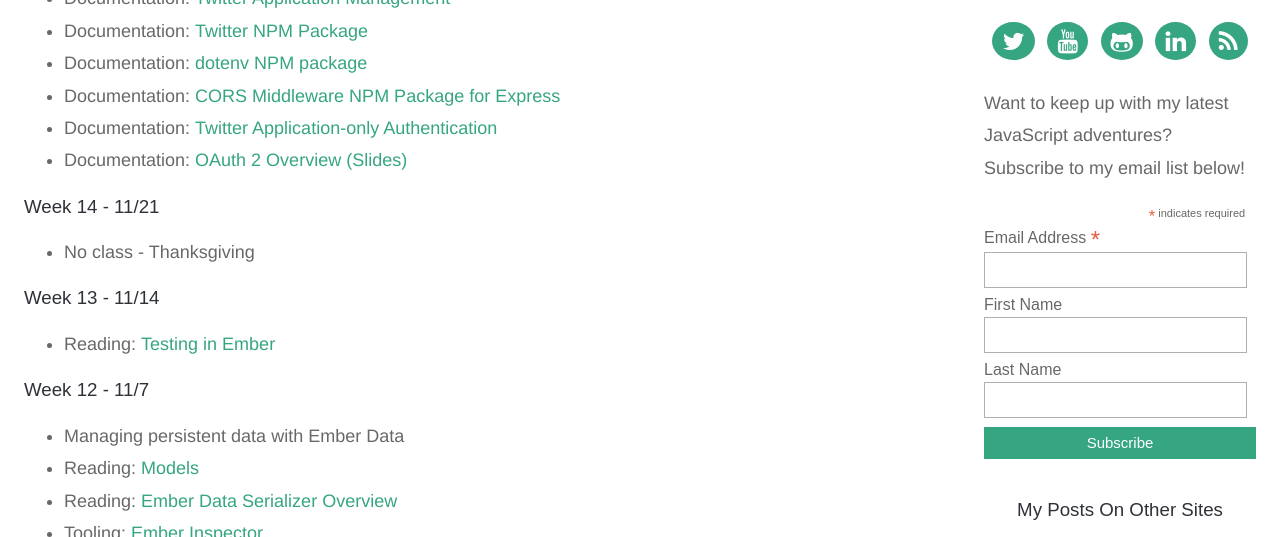
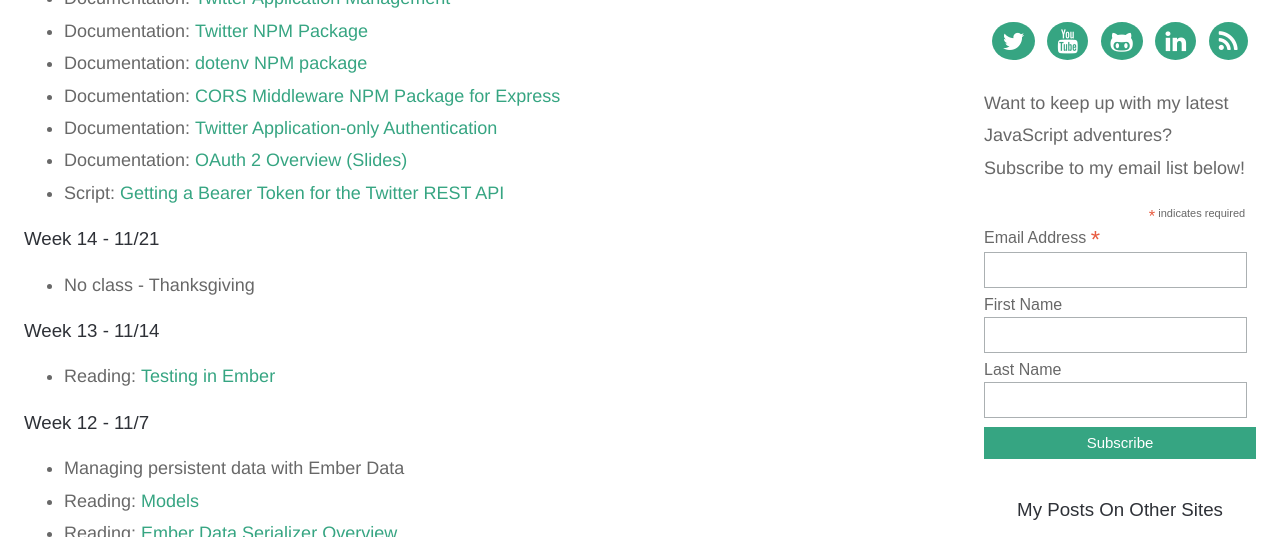
Before and after one commit to iamdtang/skaterdav85.github.io, a Jekyll site: the page built from itp-404/fall-2017.html, in a window 1280 px wide and 900 px high, cut to the strip 363-900 px from the top of the window. Built offline with Jekyll 4.4.1, drawn with Linux system fonts in a browser that asks for light colours; nearby versions of some CDN libraries.

Commit message:
Update fall-2017.html

```diff
--- a/itp-404/fall-2017.html
+++ b/itp-404/fall-2017.html
@@ -23,6 +23,7 @@ layout: default
   <li>Documentation: <a href="https://www.npmjs.com/package/cors" target="_blank">CORS Middleware NPM Package for Express</a></li>
   <li>Documentation: <a href="https://developer.twitter.com/en/docs/basics/authentication/overview/application-only" target="_blank">Twitter Application-only Authentication</a></li>
   <li>Documentation: <a href="https://docs.google.com/presentation/d/1rrt__h7W23TGJ2rFY3eigqf5kEvLPMlY_q-c_gf6nk0/edit?usp=sharing" target="_blank">OAuth 2 Overview (Slides)</a></li>
+  <li>Script: <a href="https://gist.github.com/skaterdav85/be8b4cc9558b3b6ab6cbef23150debe2" target="_blank">Getting a Bearer Token for the Twitter REST API</a></li>
 </ul>
 
 <h3>Week 14 - 11/21</h3>
```
